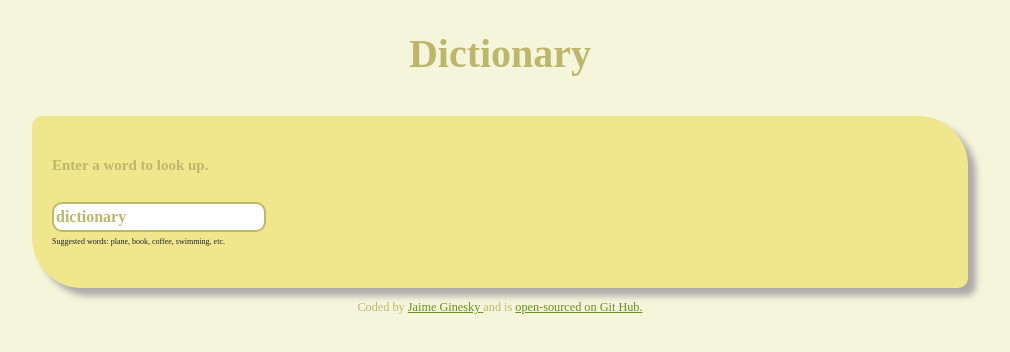
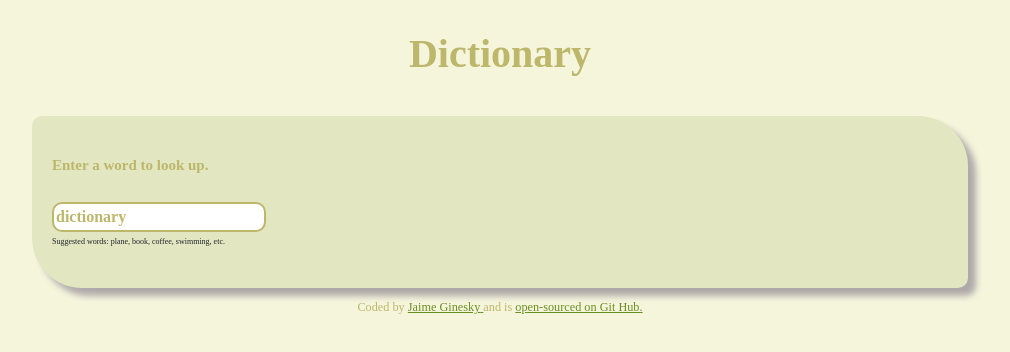
Before and after one commit to Jaime-Ginesky/dictionary-project, a React (Create React App) app: page / in a window 1280 px wide. Shown: the top 352 px of the page, without its empty margins (140-1150 px from the left). Built offline with nearby package versions, Linux system fonts and the light colour scheme; no server answers; a web font is replaced by a local one.

Commit message:
styling redo

```diff
--- a/src/Hits.css
+++ b/src/Hits.css
@@ -1,9 +1,9 @@
 img {
-    padding:10px;
-    border-radius: 20px;
+    padding:25px;
+    border-radius: 30px;
 }
 
-section .Hits {
+section {
     border-radius: 10px 50px;
-    background-color: lightcyan;
+    background-color:rgb(131, 145, 126)
 }
--- a/src/Hits.js
+++ b/src/Hits.js
@@ -5,7 +5,7 @@ import "./Hits.css";
 export default function Hits(props) {
     if(props.hits) {
     return (
-    <section className="Hits">
+    <section>
         <div className="row">
         {props.hits.map(function(hit, index) {
             return (
--- a/src/Meaning.css
+++ b/src/Meaning.css
@@ -1,5 +1,5 @@
 .Meaning section {
-    background-color: #e1eace;
+    background-color: #e2e5c9;
 }
 .Meaning p {
     line-height: 14px;
--- a/src/Phonetic.js
+++ b/src/Phonetic.js
@@ -7,7 +7,6 @@ import "./Phonetic.css";
 
 
 export default function Phonetic(props) {
-     console.log(props.results);
      let audio = new Audio(props.phonetic.audio);
 
      function start() {
--- a/src/Results.css
+++ b/src/Results.css
@@ -1,6 +1,6 @@
 .Results section {
     padding: 20px;
-    background-color: #e0e0af;
+    background-color: #e0e6b0;
     margin: 20px 0 20px 0;
     line-height:15px;
     box-shadow: 8px 8px 6px #afaaaa;
@@ -13,3 +13,7 @@
 .Results h2 {
     font-size: 30px;
 }
+
+.Results .Meaning section {
+    background-color: #bacdab;
+}
--- a/src/Results.js
+++ b/src/Results.js
@@ -5,14 +5,21 @@ import Phonetic from "./Phonetic";
 import "./Results.css";
 
 export default function Results(props) {
+    console.log(props.results);
    if (props.results){
     return (
     <div className="Results">
         <section>
         <h2>{props.results.word}</h2>
-        <div>
-           <Phonetic phonetic={props.results.phonetics[0]} />
-           </div>
+           <div>
+               {props.results.phonetics.filter(
+               function(phonetic){
+               return phonetic.audio;
+           }).map(function(phonetic) {
+               return (
+               <Phonetic phonetic={phonetic} />
+               )})}
+            </div>
         </section>
         {props.results.meanings.map(function(meaning, index) {
             return (
--- a/src/Search.css
+++ b/src/Search.css
@@ -1,5 +1,5 @@
-.Search section {
-    background-color:#F0E68C;
+.Search {
+    background-color:#e2e6c1;
     padding: 20px;
     border-radius: 10px 50px;
     box-shadow: 8px 8px 6px #afaaaa;
@@ -15,7 +15,7 @@
 }
 
 .Search .form-elements {
-    color:darkkhaki;
+    color: darkkhaki;
     text-align: left;
     font-size: 20x;
     font-weight: bold;
--- a/src/Search.js
+++ b/src/Search.js
@@ -46,8 +46,8 @@ export default function Search(props) {
 
     if(loaded) {
         return (
-            <div className="Search">
-              <section>
+            <div>
+              <section className="Search">
                   <h1>Enter a word to look up.</h1>
                <form onSubmit={handleSubmit}>
                 <input type="search" className= "form-elements" onChange={handlekeywordChange}
```
